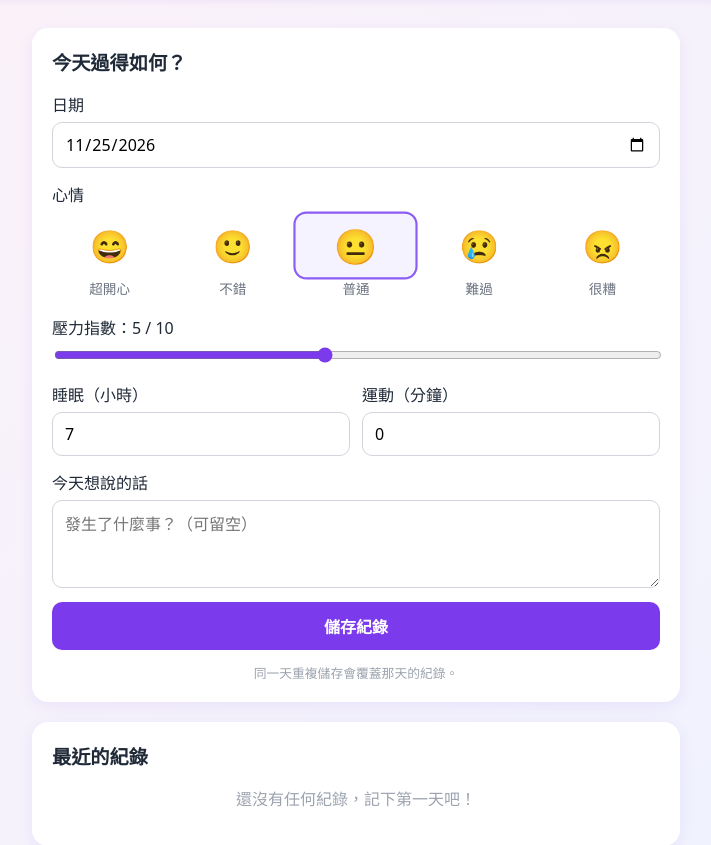
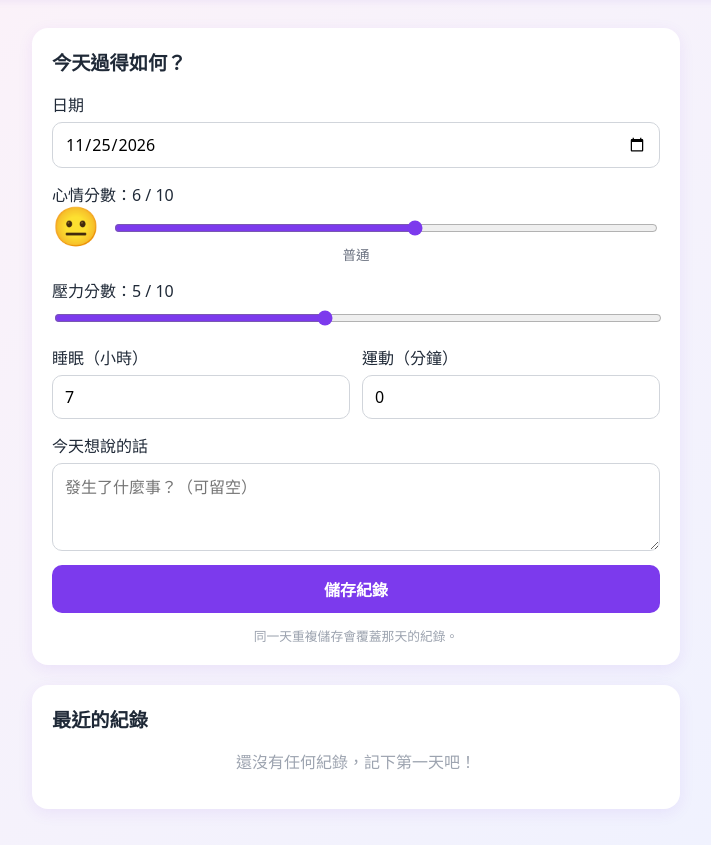
Before and after one commit to cooldragonboat/python_FP, a Flask app: page /dashboard in a window 1280 px wide. Shown: the part 51-896 px from the top of the page, without its empty margins (284-995 px from the left). Run offline with Flask 3, Linux system fonts and the light colour scheme; the visitor is signed in with stand-in values (Sample User, id 1); data that the repository does not hold is empty.

Commit message:
新增使用者與情緒紀錄資料模型
- 資料表對齊教學：users（新增 email）、mood_records（record_date、mood_score、stress_score、created_at）
- 心情分數改為 1～10，儀表板改用滑桿並即時顯示對應表情
- 註冊需填電子郵件，註冊後導向登入頁；登入可用帳號或電子郵件
- README 更新資料模型與舊資料庫升級說明

Co-Authored-By: Claude Opus 5.5 <noreply@anthropic.com>
Claude-Session: https://claude.ai/code/session_01FqkUYzdKSooeESVCktR93W

```diff
--- a/app.py
+++ b/app.py
@@ -4,6 +4,7 @@
 """
 
 import os
+import re
 from datetime import date, datetime
 from pathlib import Path
 
@@ -35,14 +36,22 @@ login_manager = LoginManager(app)
 login_manager.login_view = "login"
 login_manager.login_message = "請先登入才能使用這個頁面。"
 
-# 心情分數 1~5：分數 -> (表情, 名稱)
-MOODS = {
-    5: ("😄", "超開心"),
-    4: ("🙂", "不錯"),
-    3: ("😐", "普通"),
-    2: ("😢", "難過"),
-    1: ("😠", "很糟"),
-}
+# 心情分數 1~10：(最低分數, 表情, 名稱)，由高到低比對
+MOOD_LEVELS = [
+    (9, "😄", "超開心"),
+    (7, "🙂", "不錯"),
+    (5, "😐", "普通"),
+    (3, "😢", "難過"),
+    (1, "😠", "很糟"),
+]
+
+
+def mood_face(score: int) -> tuple[str, str]:
+    """把 1~10 的心情分數轉成 (表情, 名稱)。"""
+    for low, emoji, label in MOOD_LEVELS:
+        if score >= low:
+            return emoji, label
+    return "❔", "未知"
 
 
 # ---------------------------------------------------------------------------
@@ -51,14 +60,17 @@ MOODS = {
 
 
 class User(UserMixin, db.Model):
-    """使用者。密碼只存雜湊值，不存明文。"""
+    """使用者帳號。密碼只存雜湊值，不存明文。"""
+
+    __tablename__ = "users"
 
     id = db.Column(db.Integer, primary_key=True)
-    username = db.Column(db.String(30), unique=True, nullable=False)
-    password_hash = db.Column(db.String(256), nullable=False)
-    created_at = db.Column(db.DateTime, nullable=False, default=datetime.now)
+    username = db.Column(db.String(80), unique=True, nullable=False)
+    email = db.Column(db.String(120), unique=True, nullable=False)
+    password_hash = db.Column(db.String(255), nullable=False)
+    created_at = db.Column(db.DateTime, default=datetime.now)
 
-    records = db.relationship(
+    mood_records = db.relationship(
         "MoodRecord", backref="user", lazy=True, cascade="all, delete-orphan"
     )
 
@@ -70,29 +82,30 @@ class User(UserMixin, db.Model):
 
 
 class MoodRecord(db.Model):
-    """每日情緒紀錄：每位使用者每天一筆，同一天再存會更新。"""
+    """每日情緒與壓力紀錄：每位使用者每天一筆，同一天再存會更新。"""
 
-    __table_args__ = (db.UniqueConstraint("user_id", "date", name="uq_user_date"),)
+    __tablename__ = "mood_records"
+    __table_args__ = (
+        db.UniqueConstraint("user_id", "record_date", name="uq_user_record_date"),
+    )
 
     id = db.Column(db.Integer, primary_key=True)
-    user_id = db.Column(db.Integer, db.ForeignKey("user.id"), nullable=False)
-    date = db.Column(db.Date, nullable=False, default=date.today)
-    mood = db.Column(db.Integer, nullable=False)  # 1~5
-    stress = db.Column(db.Integer, nullable=False)  # 1~10
-    sleep_hours = db.Column(db.Float, nullable=False, default=0)
-    exercise_minutes = db.Column(db.Integer, nullable=False, default=0)
-    note = db.Column(db.String(500), nullable=False, default="")
-    updated_at = db.Column(
-        db.DateTime, nullable=False, default=datetime.now, onupdate=datetime.now
-    )
+    record_date = db.Column(db.Date, nullable=False)
+    mood_score = db.Column(db.Integer, nullable=False)  # 心情 1~10
+    stress_score = db.Column(db.Integer, nullable=False)  # 壓力 1~10
+    sleep_hours = db.Column(db.Float, nullable=False)
+    exercise_minutes = db.Column(db.Integer, nullable=False)
+    note = db.Column(db.Text, nullable=True)
+    created_at = db.Column(db.DateTime, default=datetime.now)
+    user_id = db.Column(db.Integer, db.ForeignKey("users.id"), nullable=False)
 
     @property
     def emoji(self) -> str:
-        return MOODS.get(self.mood, ("❔", ""))[0]
+        return mood_face(self.mood_score)[0]
 
     @property
     def mood_label(self) -> str:
-        return MOODS.get(self.mood, ("", "未知"))[1]
+        return mood_face(self.mood_score)[1]
 
 
 @login_manager.user_loader
@@ -107,6 +120,8 @@ with app.app_context():
 # ---------------------------------------------------------------------------
 # 工具函式
 # ---------------------------------------------------------------------------
+
+EMAIL_PATTERN = re.compile(r"[^@\s]+@[^@\s]+\.[^@\s]+")
 
 
 def _int_in_range(value, low, high):
@@ -151,29 +166,33 @@ def register():
 
     if request.method == "POST":
         username = request.form.get("username", "").strip()
+        email = request.form.get("email", "").strip().lower()
         password = request.form.get("password", "")
         confirm = request.form.get("confirm", "")
 
         error = None
         if not 3 <= len(username) <= 30:
             error = "帳號長度需為 3～30 個字。"
+        elif not EMAIL_PATTERN.fullmatch(email) or len(email) > 120:
+            error = "請輸入有效的電子郵件。"
         elif len(password) < 6:
             error = "密碼至少需要 6 個字元。"
         elif password != confirm:
             error = "兩次輸入的密碼不一致。"
         elif User.query.filter_by(username=username).first():
             error = "這個帳號已經有人使用了。"
+        elif User.query.filter_by(email=email).first():
+            error = "這個電子郵件已經註冊過了。"
 
         if error:
             flash(error, "error")
         else:
-            user = User(username=username)
+            user = User(username=username, email=email)
             user.set_password(password)
             db.session.add(user)
             db.session.commit()
-            login_user(user)
-            flash(f"註冊成功，歡迎 {username}！", "success")
-            return redirect(url_for("dashboard"))
+            flash(f"註冊成功，歡迎 {username}！請登入開始記錄。", "success")
+            return redirect(url_for("login"))
 
     return render_template("register.html")
 
@@ -184,12 +203,14 @@ def login():
         return redirect(url_for("dashboard"))
 
     if request.method == "POST":
-        username = request.form.get("username", "").strip()
+        account = request.form.get("username", "").strip()
         password = request.form.get("password", "")
-        user = User.query.filter_by(username=username).first()
+        user = User.query.filter(
+            (User.username == account) | (User.email == account.lower())
+        ).first()
 
         if user is None or not user.check_password(password):
-            flash("帳號或密碼錯誤。", "error")
+            flash("帳號／電子郵件或密碼錯誤。", "error")
         else:
             login_user(user, remember=bool(request.form.get("remember")))
             flash(f"歡迎回來，{user.username}！", "success")
@@ -210,17 +231,17 @@ def logout():
 @login_required
 def dashboard():
     today_record = MoodRecord.query.filter_by(
-        user_id=current_user.id, date=date.today()
+        user_id=current_user.id, record_date=date.today()
     ).first()
     records = (
         MoodRecord.query.filter_by(user_id=current_user.id)
-        .order_by(MoodRecord.date.desc())
+        .order_by(MoodRecord.record_date.desc())
         .limit(30)
         .all()
     )
     return render_template(
         "dashboard.html",
-        moods=MOODS,
+        mood_levels=MOOD_LEVELS,
         today=date.today(),
         today_record=today_record,
         records=records,
@@ -236,29 +257,29 @@ def save_record():
     except ValueError:
         record_date = None
 
-    mood = _int_in_range(request.form.get("mood"), 1, 5)
-    stress = _int_in_range(request.form.get("stress"), 1, 10)
+    mood_score = _int_in_range(request.form.get("mood_score"), 1, 10)
+    stress_score = _int_in_range(request.form.get("stress_score"), 1, 10)
     sleep_hours = _float_in_range(request.form.get("sleep_hours") or 0, 0, 24)
     exercise_minutes = _int_in_range(request.form.get("exercise_minutes") or 0, 0, 1440)
     note = request.form.get("note", "").strip()[:500]
 
     if record_date is None or record_date > date.today():
         flash("日期不正確（不能選未來的日期）。", "error")
-    elif None in (mood, stress, sleep_hours, exercise_minutes):
+    elif None in (mood_score, stress_score, sleep_hours, exercise_minutes):
         flash("請確認心情、壓力、睡眠與運動欄位都填寫正確。", "error")
     else:
         record = MoodRecord.query.filter_by(
-            user_id=current_user.id, date=record_date
+            user_id=current_user.id, record_date=record_date
         ).first()
         is_new = record is None
         if is_new:
-            record = MoodRecord(user_id=current_user.id, date=record_date)
+            record = MoodRecord(user_id=current_user.id, record_date=record_date)
             db.session.add(record)
-        record.mood = mood
-        record.stress = stress
+        record.mood_score = mood_score
+        record.stress_score = stress_score
         record.sleep_hours = sleep_hours
         record.exercise_minutes = exercise_minutes
-        record.note = note
+        record.note = note or None
         db.session.commit()
         flash("紀錄已新增！" if is_new else "已更新這一天的紀錄。", "success")
 
--- a/static/style.css
+++ b/static/style.css
@@ -78,6 +78,11 @@ input[type=range] { width: 100%; margin-top: 8px; accent-color: #7c3aed; }
 .flash-error { background: #fef2f2; color: #991b1b; }
 .flash-message { background: #eff6ff; color: #1e40af; }
 
+/* 心情滑桿 */
+.mood-slider { display: flex; align-items: center; gap: 12px; }
+.mood-face { font-size: 2.4rem; line-height: 1; }
+.mood-label { display: block; text-align: center; color: #6b7280; font-size: .85rem; font-weight: normal; }
+
 /* 心情選擇 */
 .mood-picker { display: flex; justify-content: space-between; gap: 8px; margin-bottom: 16px; }
 .mood-option { flex: 1; text-align: center; cursor: pointer; margin: 0; font-weight: normal; }
--- a/templates/dashboard.html
+++ b/templates/dashboard.html
@@ -1,5 +1,19 @@
 {% extends "base.html" %}
-{% block title %}儀表板 - MoodTrack{% endblock %}
+{% block title %}儀表板 - MoodTrack<script>
+  // 心情滑桿：分數改變時即時換表情
+  const moodLevels = {{ mood_levels | tojson }};
+  const moodInput = document.getElementById('mood-input');
+  function updateMood() {
+    const score = Number(moodInput.value);
+    const level = moodLevels.find(([low]) => score >= low);
+    document.getElementById('mood-value').value = score;
+    document.getElementById('mood-face').textContent = level[1];
+    document.getElementById('mood-label').textContent = level[2];
+  }
+  moodInput.addEventListener('input', updateMood);
+  updateMood();
+</script>
+{% endblock %}
 {% block content %}
 {% set r = today_record %}
 <form class="card" action="{{ url_for('save_record') }}" method="post">
@@ -9,20 +23,17 @@
     <input type="date" name="date" value="{{ today.isoformat() }}" max="{{ today.isoformat() }}" required>
   </label>
 
-  <p class="field-title">心情</p>
-  <div class="mood-picker">
-    {% for score, (emoji, label) in moods.items() %}
-      <label class="mood-option">
-        <input type="radio" name="mood" value="{{ score }}" required
-               {% if (r and r.mood == score) or (not r and score == 3) %}checked{% endif %}>
-        <span class="emoji">{{ emoji }}</span>
-        <span class="label">{{ label }}</span>
-      </label>
-    {% endfor %}
-  </div>
+  {% set mood_value = r.mood_score if r else 6 %}
+  <label>心情分數：<output id="mood-value">{{ mood_value }}</output> / 10
+    <div class="mood-slider">
+      <span id="mood-face" class="mood-face">{{ r.emoji if r else '🙂' }}</span>
+      <input type="range" name="mood_score" min="1" max="10" value="{{ mood_value }}" id="mood-input">
+    </div>
+    <span id="mood-label" class="mood-label">{{ r.mood_label if r else '' }}</span>
+  </label>
 
-  <label>壓力指數：<output id="stress-value">{{ r.stress if r else 5 }}</output> / 10
-    <input type="range" name="stress" min="1" max="10" value="{{ r.stress if r else 5 }}"
+  <label>壓力分數：<output id="stress-value">{{ r.stress_score if r else 5 }}</output> / 10
+    <input type="range" name="stress_score" min="1" max="10" value="{{ r.stress_score if r else 5 }}"
            oninput="document.getElementById('stress-value').value = this.value">
   </label>
 
@@ -51,9 +62,9 @@
         <li>
           <span class="emoji">{{ rec.emoji }}</span>
           <div class="record-body">
-            <strong>{{ rec.date.strftime('%Y-%m-%d') }}・{{ rec.mood_label }}</strong>
+            <strong>{{ rec.record_date.strftime('%Y-%m-%d') }}・{{ rec.mood_label }}（{{ rec.mood_score }}/10）</strong>
             <div class="stats">
-              <span>🔥 壓力 {{ rec.stress }}/10</span>
+              <span>🔥 壓力 {{ rec.stress_score }}/10</span>
               <span>😴 {{ '%g' % rec.sleep_hours }} 小時</span>
               <span>🏃 {{ rec.exercise_minutes }} 分鐘</span>
             </div>
@@ -70,4 +81,18 @@
     <p class="empty">還沒有任何紀錄，記下第一天吧！</p>
   {% endif %}
 </section>
+<script>
+  // 心情滑桿：分數改變時即時換表情
+  const moodLevels = {{ mood_levels | tojson }};
+  const moodInput = document.getElementById('mood-input');
+  function updateMood() {
+    const score = Number(moodInput.value);
+    const level = moodLevels.find(([low]) => score >= low);
+    document.getElementById('mood-value').value = score;
+    document.getElementById('mood-face').textContent = level[1];
+    document.getElementById('mood-label').textContent = level[2];
+  }
+  moodInput.addEventListener('input', updateMood);
+  updateMood();
+</script>
 {% endblock %}
--- a/templates/index.html
+++ b/templates/index.html
@@ -11,7 +11,7 @@
 </header>
 
 <section class="features">
-  <div class="card feature"><span class="emoji">😄</span><h3>心情</h3><p>五種表情，一秒記下今天的感覺。</p></div>
+  <div class="card feature"><span class="emoji">😄</span><h3>心情</h3><p>1～10 分，表情跟著你的心情變。</p></div>
   <div class="card feature"><span class="emoji">🔥</span><h3>壓力</h3><p>1～10 分，追蹤壓力的起伏。</p></div>
   <div class="card feature"><span class="emoji">😴</span><h3>睡眠</h3><p>睡多久，往往決定隔天的心情。</p></div>
   <div class="card feature"><span class="emoji">🏃</span><h3>運動</h3><p>動一動，看看對情緒有沒有幫助。</p></div>
--- a/templates/login.html
+++ b/templates/login.html
@@ -3,7 +3,7 @@
 {% block content %}
 <form class="card auth" method="post">
   <h2>登入</h2>
-  <label>帳號
+  <label>帳號或電子郵件
     <input type="text" name="username" required
            value="{{ request.form.get('username', '') }}" autocomplete="username">
   </label>
--- a/templates/register.html
+++ b/templates/register.html
@@ -6,6 +6,10 @@
   <label>帳號
     <input type="text" name="username" minlength="3" maxlength="30" required
            value="{{ request.form.get('username', '') }}" autocomplete="username">
+  </label>
+  <label>電子郵件
+    <input type="email" name="email" maxlength="120" required
+           value="{{ request.form.get('email', '') }}" autocomplete="email">
   </label>
   <label>密碼（至少 6 個字元）
     <input type="password" name="password" minlength="6" required autocomplete="new-password">
```
Also changed, not shown: README.md.
